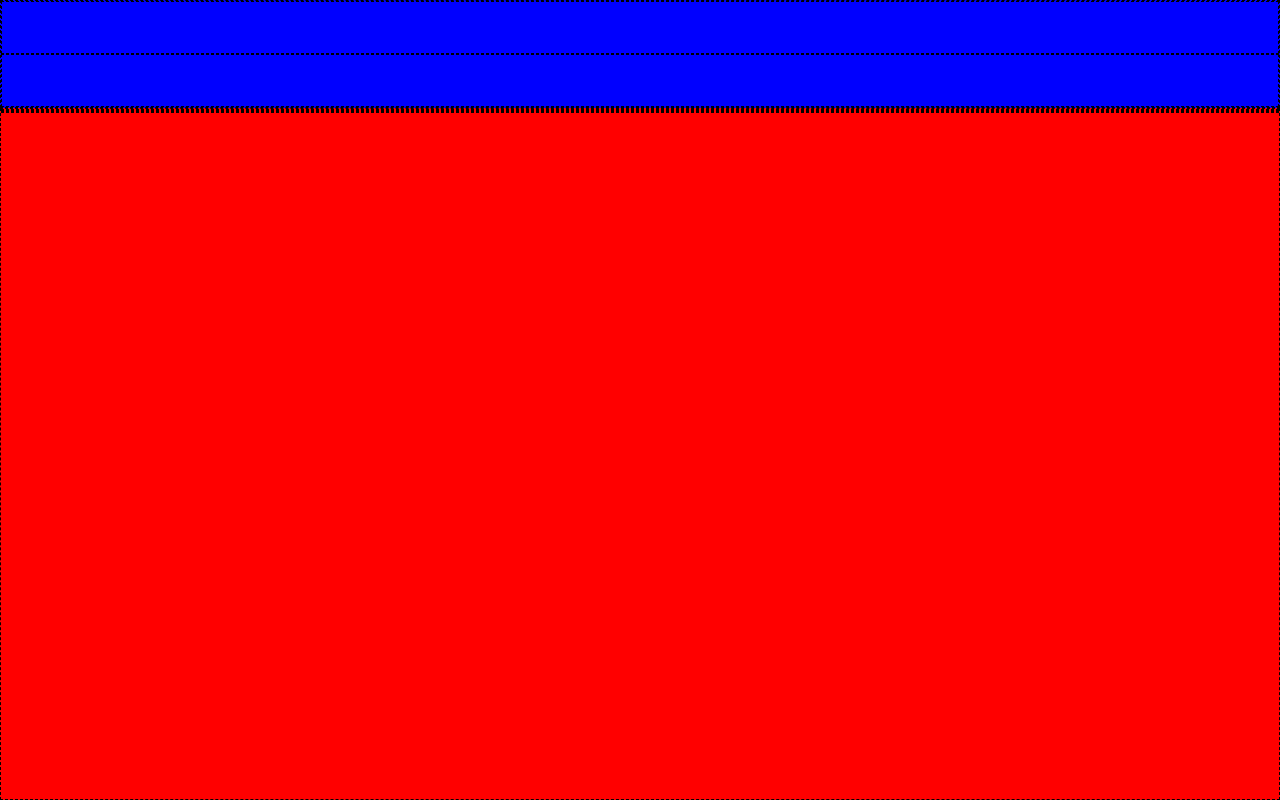
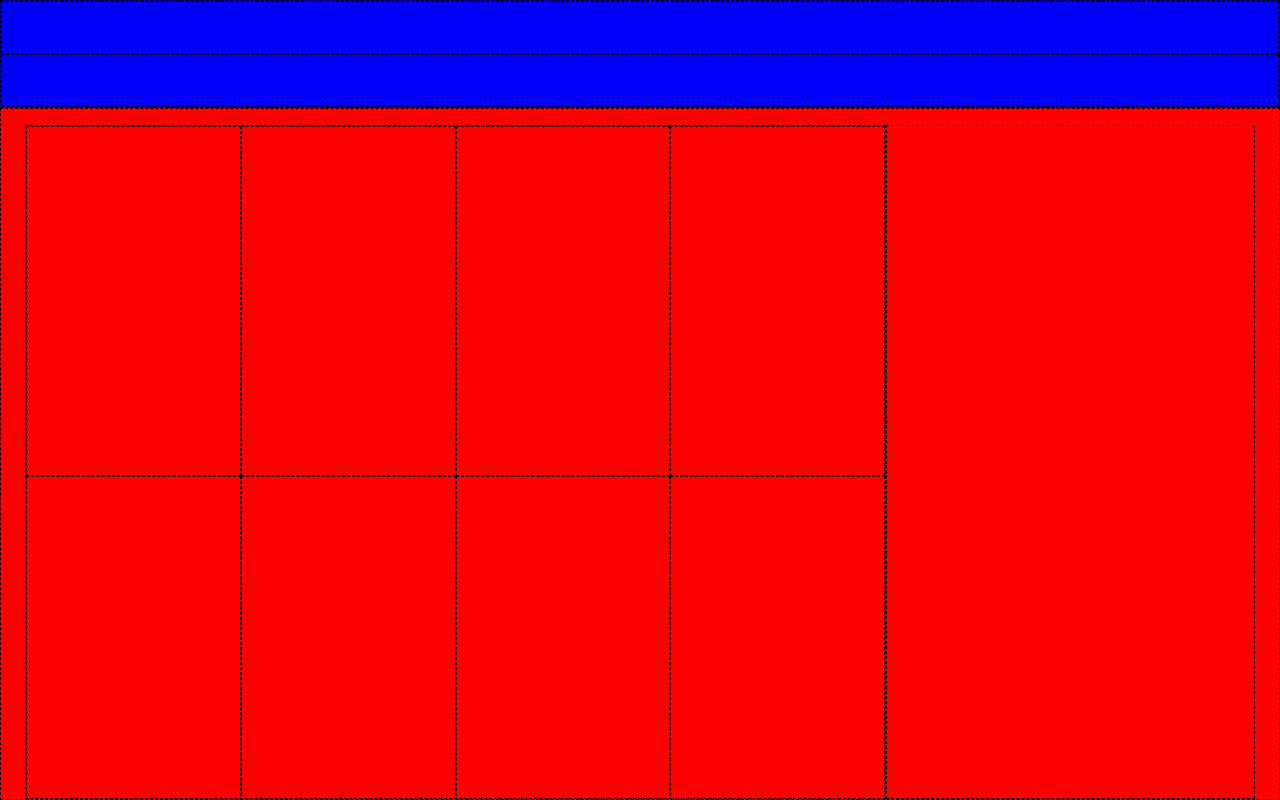
Before and after one commit to diegotosato/html-css-bandcamp, a plain HTML site: page index.html in a window 1280 px wide. Drawn offline with Linux system fonts and the light colour scheme.

Commit message:
add debug album card in main left

```diff
--- a/assets/css/style.css
+++ b/assets/css/style.css
@@ -1,33 +1,40 @@
 /* #region CSS reset */
-*{
+* {
     margin: 0;
     padding: 0;
     box-sizing: border-box;
 }
+
 /* #endregion */
 
 
 /* #region Generics */
-body{
+body {
     height: 100vh;
 }
+
 /* #endregion */
 
 
 
 
 /* degub */
-.debug{
-    *{
+.debug {
+    * {
         border: 1px dashed black;
     }
 
-    header{
+    header {
         background-color: blue;
     }
 
-    .header-top, .header-bottom{
+    .header-top,
+    .header-bottom {
         height: 50%;
+    }
+
+    .album-card {
+        height: 350px;
     }
 }
 
@@ -36,7 +43,7 @@ body{
 
 
 /* #region commons */
-.d-flex{
+.d-flex {
     display: flex;
 }
 
@@ -44,11 +51,27 @@ body{
 
 
 /* #region styles */
-header{
+header {
     height: 108px;
 }
 
-main{
+main {
     height: calc(100% - 108px);
     background-color: red;
+    padding: 1rem 1.5rem 0;
 }
+
+.main-left {
+    width: 70%;
+    overflow-y: auto;
+    flex-wrap: wrap;
+
+}
+
+.main-right {
+    width: 30%;
+}
+
+.album-card {
+    width: calc(100% / 4);
+}
--- a/index.html
+++ b/index.html
@@ -3,7 +3,7 @@
 <head>
     <meta charset="UTF-8">
     <meta name="viewport" content="width=device-width, initial-scale=1.0">
-    <title>Basecamp</title>
+    <title>Bandcamp</title>
     <link rel="stylesheet" href="./assets/css/style.css">
 </head>
 <body class="debug">
@@ -11,8 +11,26 @@
         <div class="header-top"></div>
         <div class="header-bottom"></div>
     </header>
-    <main>
-        <div class="main-left"></div>
+    <main class="d-flex">
+        <div class="main-left d-flex">
+            <div class="album-card"></div>
+            <div class="album-card"></div>
+            <div class="album-card"></div>
+            <div class="album-card"></div>
+            <div class="album-card"></div>
+            <div class="album-card"></div>
+            <div class="album-card"></div>
+            <div class="album-card"></div>
+            <div class="album-card"></div>
+            <div class="album-card"></div>
+            <div class="album-card"></div>
+            <div class="album-card"></div>
+            <div class="album-card"></div>
+            <div class="album-card"></div>
+            <div class="album-card"></div>
+            <div class="album-card"></div>
+
+        </div>
         <div class="main-right"></div>
     </main>
 </body>
```
